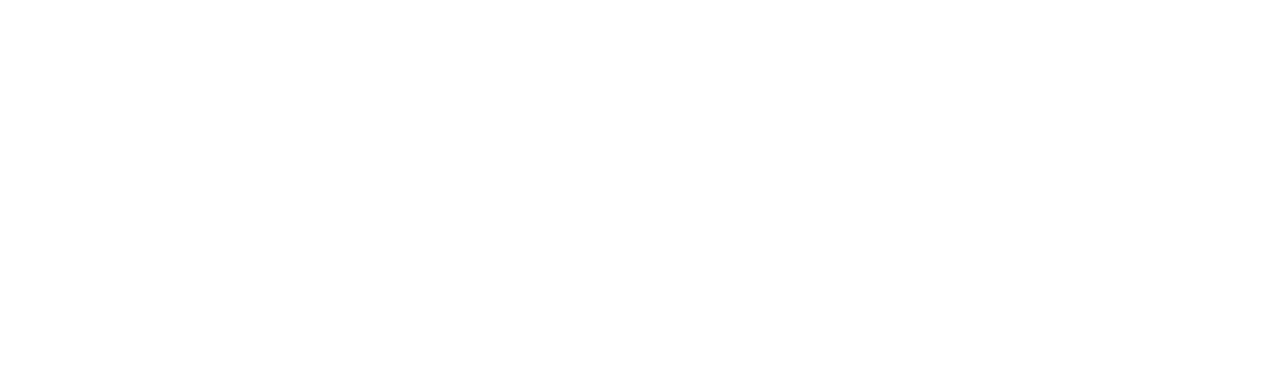
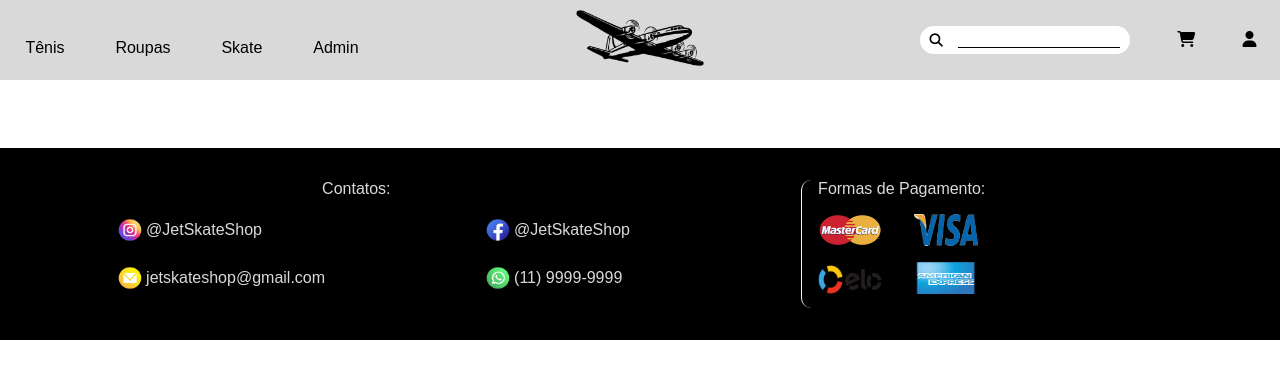
Before and after one commit to MatheusLopes13/front-skateshop, a React (Create React App) app: page /login in a window 1280 px wide. Before the commit this address had no page. Shown: the top 378 px of the page. Built offline with nearby package versions, Linux system fonts and the light colour scheme.

Commit message:
tela de login

```diff
--- /dev/null
+++ b/src/pages/Login/login.jsx
@@ -0,0 +1,16 @@
+import React from "react"
+import Header from "../includes/Header/index.jsx"
+import Footer from "../includes/Footer/index.jsx"
+const Login = () => {
+return (
+    <>
+        <Header/>
+            <p>Login</p>
+            <p>Login</p>
+        <Footer/>
+
+    </>
+ )
+}
+
+export default Login
--- a/src/router.jsx
+++ b/src/router.jsx
@@ -5,12 +5,15 @@ import {
     Route
 } from 'react-router-dom'
 import Home from "./pages/Home";
+import Login from "./pages/Login/login";
+
 
 const Router = () => {
 return (
     <BrowserRouter>
         <Routes>
           <Route exact path="/" element={ <Home /> } />
+          <Route exact path="/login" element={<Login />} />
         </Routes>
     </BrowserRouter>
 )
```
Also changed, not shown: public/manifest.json (deleted), public/robots.txt (deleted).
